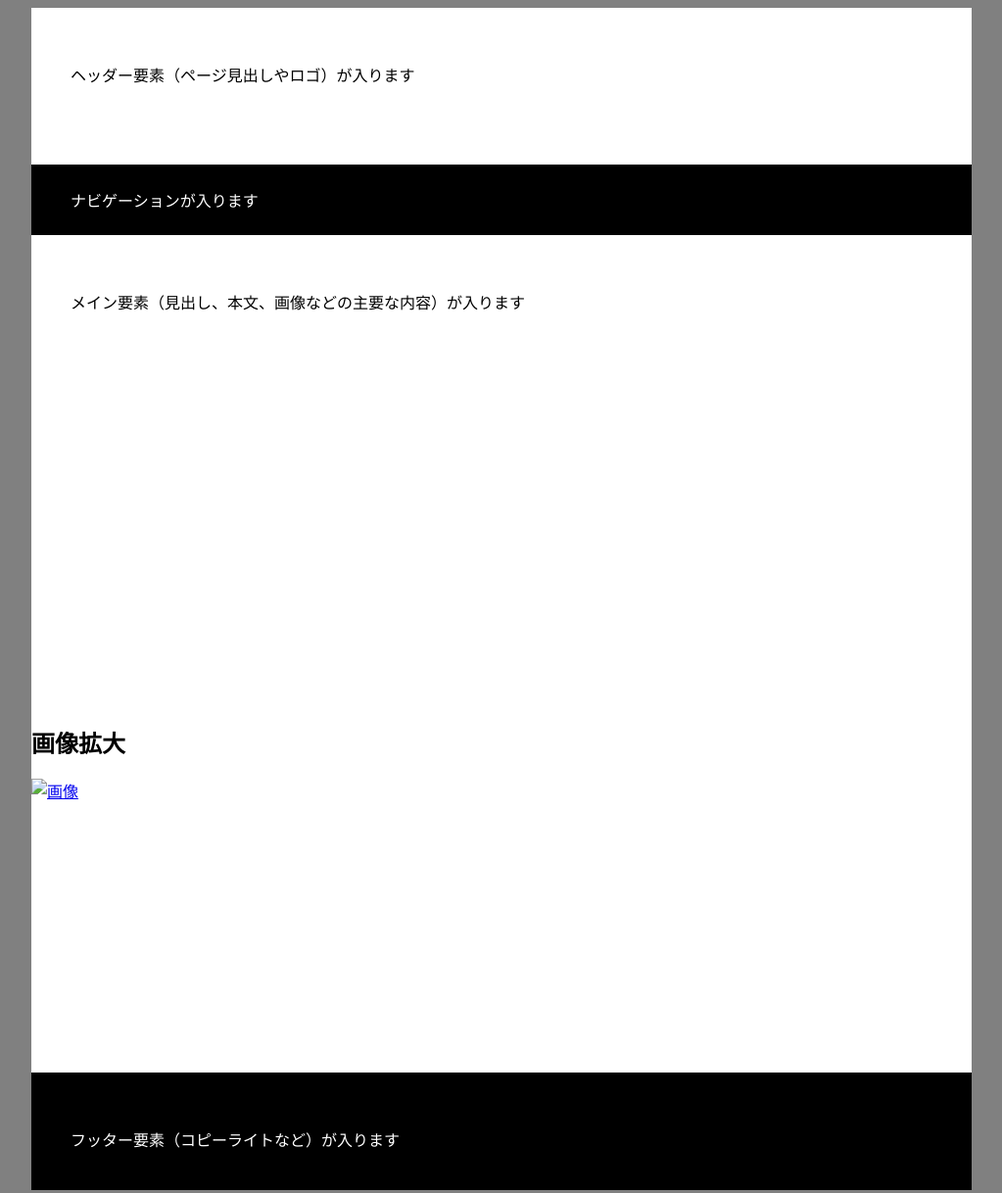
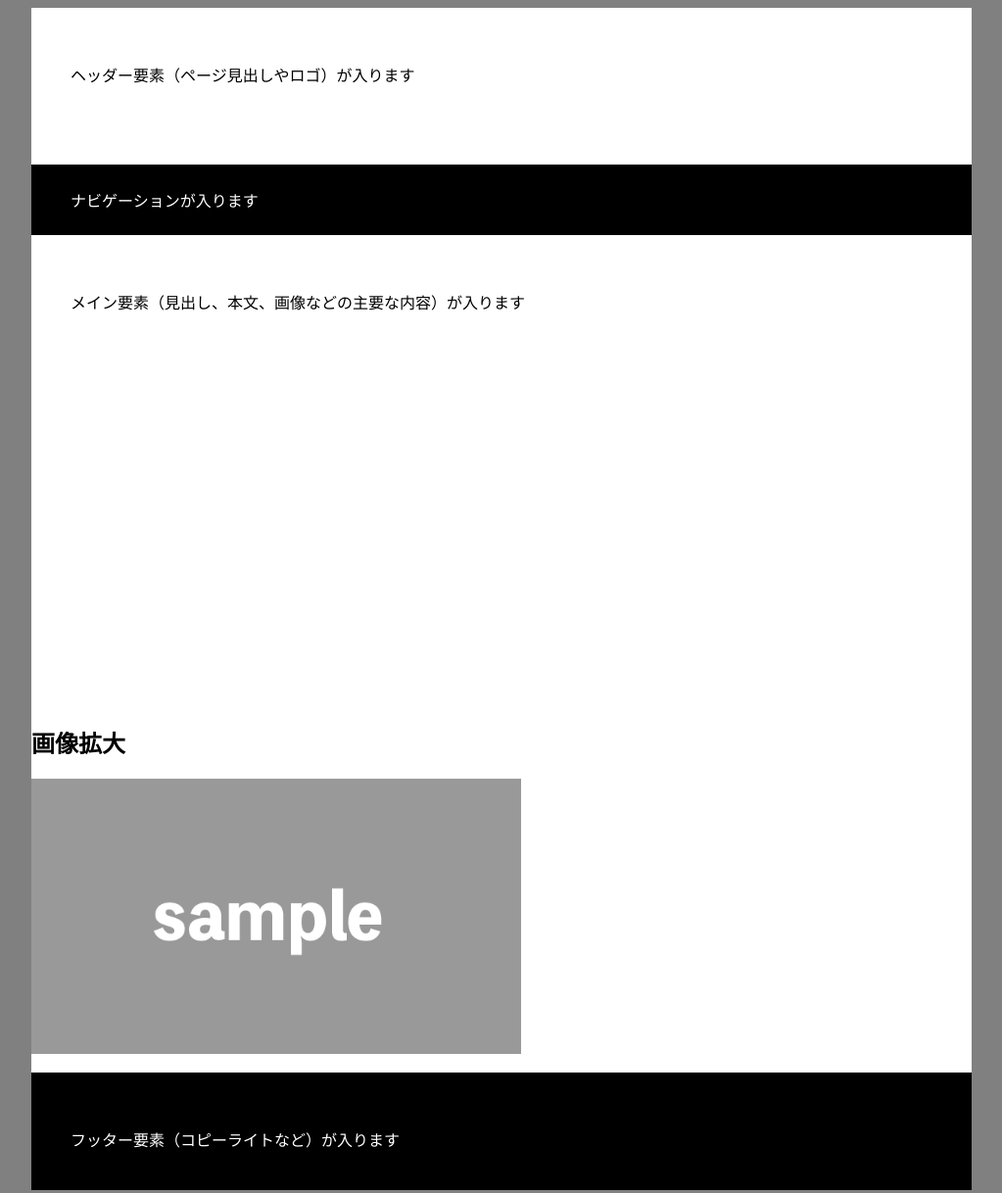
Before and after one commit to horire/css_sample_07, a plain HTML site: page index.html in a window 1280 px wide. Shown: the whole page at 98% size, without its empty margins (128-1151 px from the left). Drawn offline with Linux system fonts and the light colour scheme.

Commit message:
Update index.html

```diff
--- a/index.html
+++ b/index.html
@@ -20,7 +20,7 @@
     </main>
     <h2>画像拡大</h2>
     <div class="expansion">
-      <a href="#"><img src="images/bg.png" alt="画像"></a>
+      <a href="#"><img src="bg.png" alt="画像"></a>
     </div>
     <footer>
       <p>フッター要素（コピーライトなど）が入ります</p>
```
